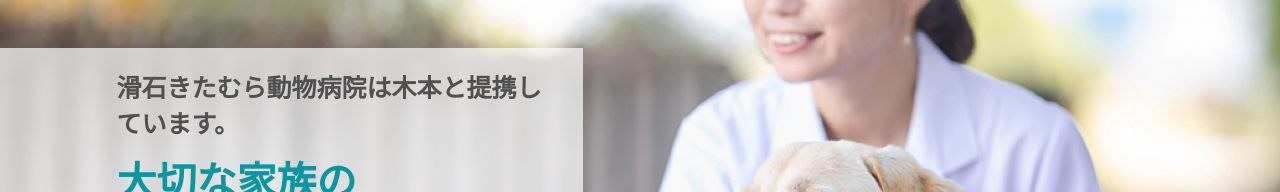
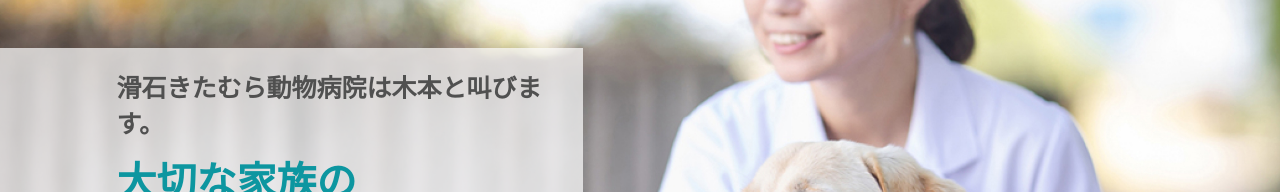
Before and after one commit to raimeiga/k-animal-hospital, a plain HTML site: page index.html in a window 1280 px wide. Shown: the part 154-346 px from the top of the page. Drawn offline with Linux system fonts and the light colour scheme.

Commit message:
叫ぶに変更

```diff
--- a/index.html
+++ b/index.html
@@ -55,7 +55,7 @@
   <div>
   <div class="caption">
     <div>
-      <h2>滑石きたむら動物病院は木本と提携しています。</h2>
+      <h2>滑石きたむら動物病院は木本と叫びます。</h2>
     </div>
     <div>
       <h3>大切な家族の<br>
```
